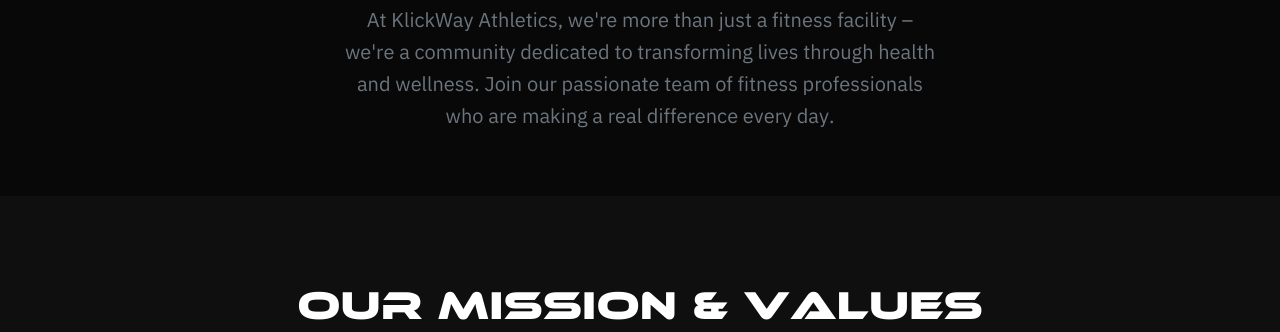
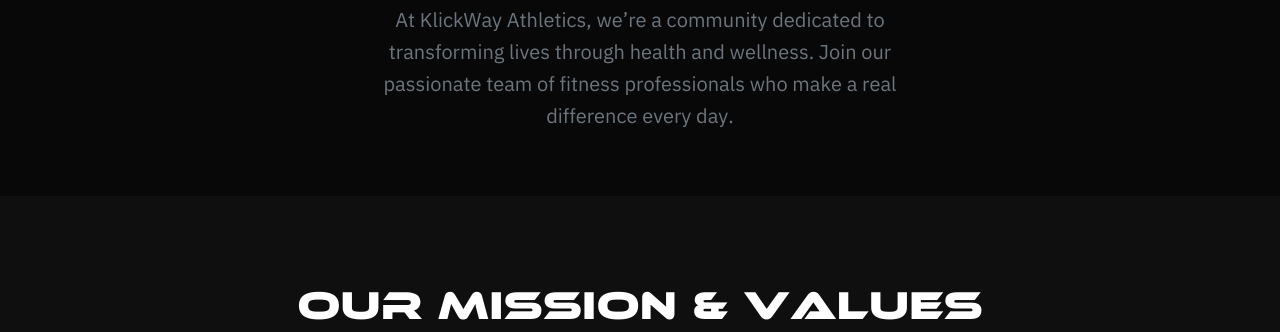
Before and after one commit to oppknox/KlickWayAthletics, a website: page careers.html in a window 1280 px wide. Shown: the part 795-1127 px from the top of the page. Drawn offline with Linux system fonts and the light colour scheme; a script that the page names is missing.

Commit message:
fixed some text

```diff
--- a/careers.html
+++ b/careers.html
@@ -145,9 +145,7 @@
             <div class="intro-content">
                 <h2 class="section-title">Shape Lives While Building Your Career</h2>
                 <p class="section-subtitle">
-                    At KlickWay Athletics, we're more than just a fitness facility – we're a community dedicated to
-                    transforming lives through health and wellness. Join our passionate team of fitness professionals
-                    who are making a real difference every day.
+At KlickWay Athletics, we’re a community dedicated to transforming lives through health and wellness. Join our passionate team of fitness professionals who make a real difference every day.
                 </p>
             </div>
         </div>
```
